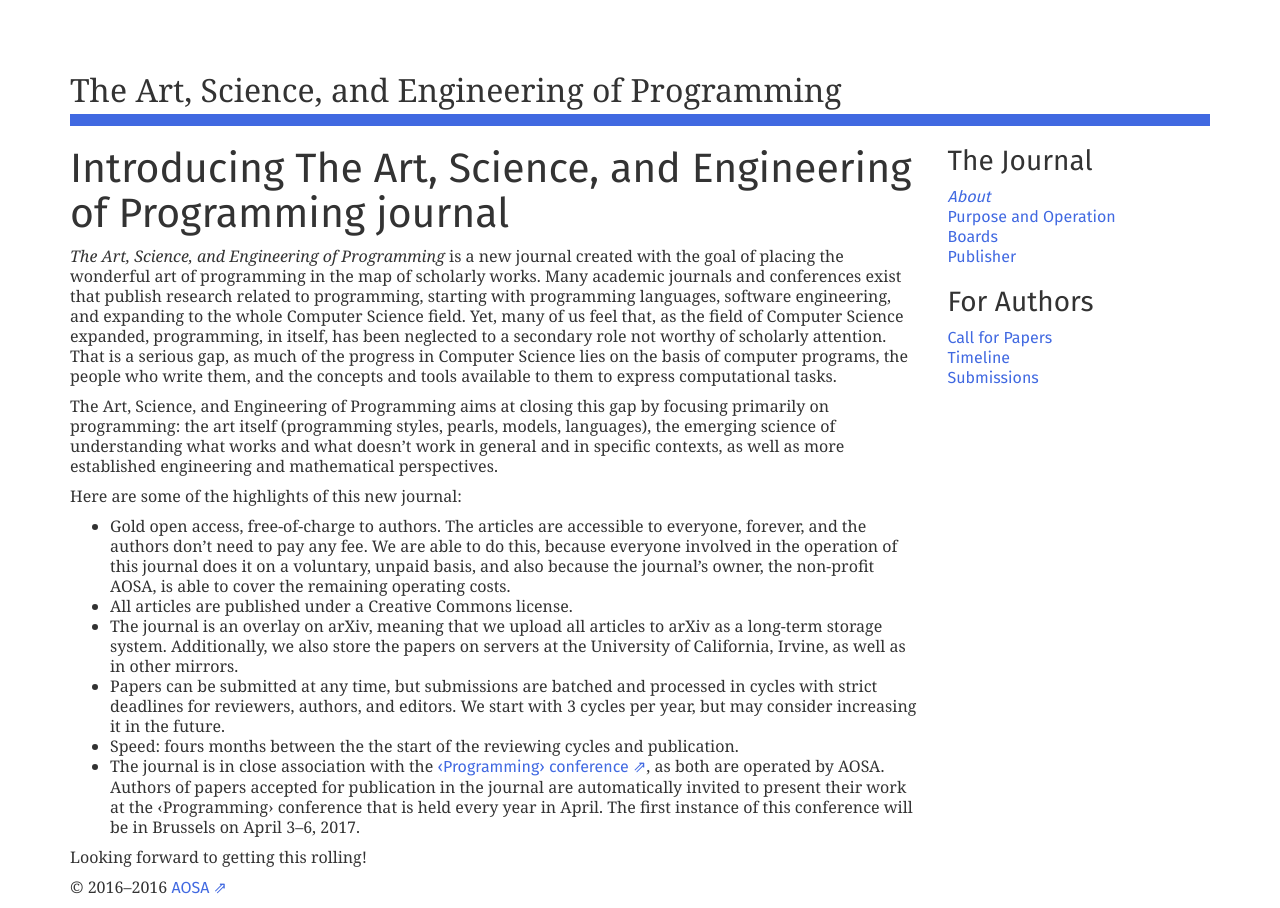
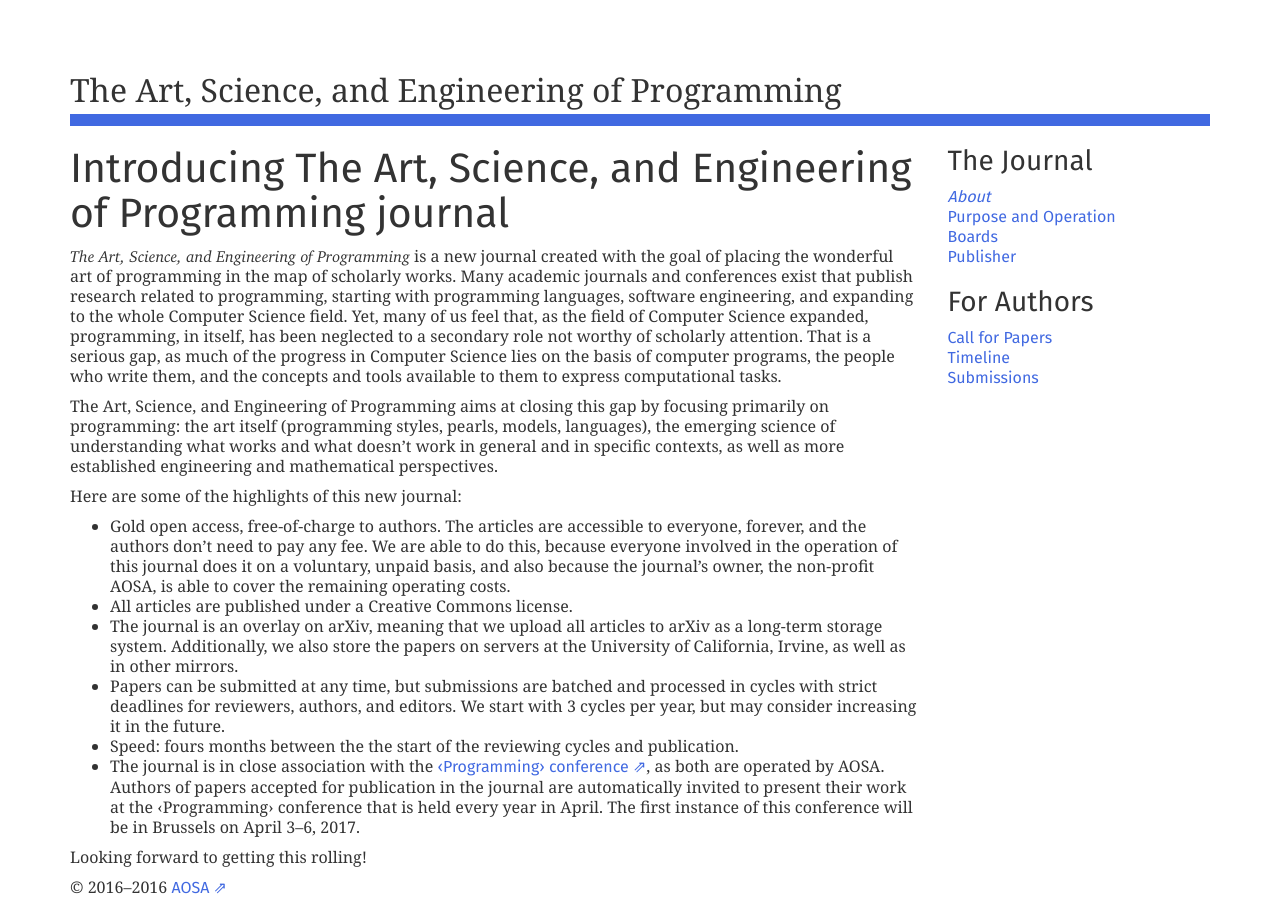
Before and after one commit to programming-journal/programming-journal.github.io, a Jekyll site: the page built from index.markdown, in a window 1280 px wide. Built offline with Jekyll 4.4.1, drawn with Linux system fonts in a browser that asks for light colours; nearby versions of some CDN libraries; some web fonts are replaced.

Commit message:
Fix XCharter css

```diff
--- a/assets/stylesheets/xcharter.css
+++ b/assets/stylesheets/xcharter.css
@@ -16,28 +16,28 @@ The font modifications are Copyright (c) 2013--2016, Michael Sharpe.
   font-family: 'XCharter';
   font-style: normal;
   font-weight: 400;
-/*  src: local("☺"), url(http://programming-journal.org/assets/fonts/XCharter_Regular.otf) format("opentype");*/
-    src: local("☺"), url(/assets/fonts/XCharter_Regular.otf) format("opentype");
+/*  src: local("☺"), url(http://programming-journal.org/assets/fonts/XCharter-Regular.otf) format("opentype");*/
+    src: local("☺"), url(/assets/fonts/XCharter-Regular.otf) format("opentype");
 }
 @font-face {
   font-family: 'XCharter';
   font-style: italic;
   font-weight: 400;
-/*  src: local("☺"), url(http://programming-journal.org/assets/fonts/XCharter_Italic.otf) format("opentype");*/
-    src: local("☺"), url(/assets/fonts/XCharter_Italic.otf) format("opentype");
+/*  src: local("☺"), url(http://programming-journal.org/assets/fonts/XCharter-Italic.otf) format("opentype");*/
+    src: local("☺"), url(/assets/fonts/XCharter-Italic.otf) format("opentype");
 }
 
 @font-face {
   font-family: 'XCharter';
   font-style: normal;
   font-weight: 700;
-/*  src: local("☺"), url(http://programming-journal.org/assets/fonts/XCharter_Bold.otf) format("opentype");*/
-    src: local("☺"), url(/assets/fonts/XCharter_Bold.otf) format("opentype");
+/*  src: local("☺"), url(http://programming-journal.org/assets/fonts/XCharter-Bold.otf) format("opentype");*/
+    src: local("☺"), url(/assets/fonts/XCharter-Bold.otf) format("opentype");
 }
 @font-face {
   font-family: 'XCharter';
   font-style: italic;
   font-weight: 700;
-/*  src: local("☺"), url(http://programming-journal.org/assets/fonts/XCharter_BoldItalic.otf) format("opentype");*/
-  src: local("☺"), url(/assets/fonts/XCharter_BoldItalic.otf) format("opentype");
+/*  src: local("☺"), url(http://programming-journal.org/assets/fonts/XCharter-BoldItalic.otf) format("opentype");*/
+  src: local("☺"), url(/assets/fonts/XCharter-BoldItalic.otf) format("opentype");
 }
```
